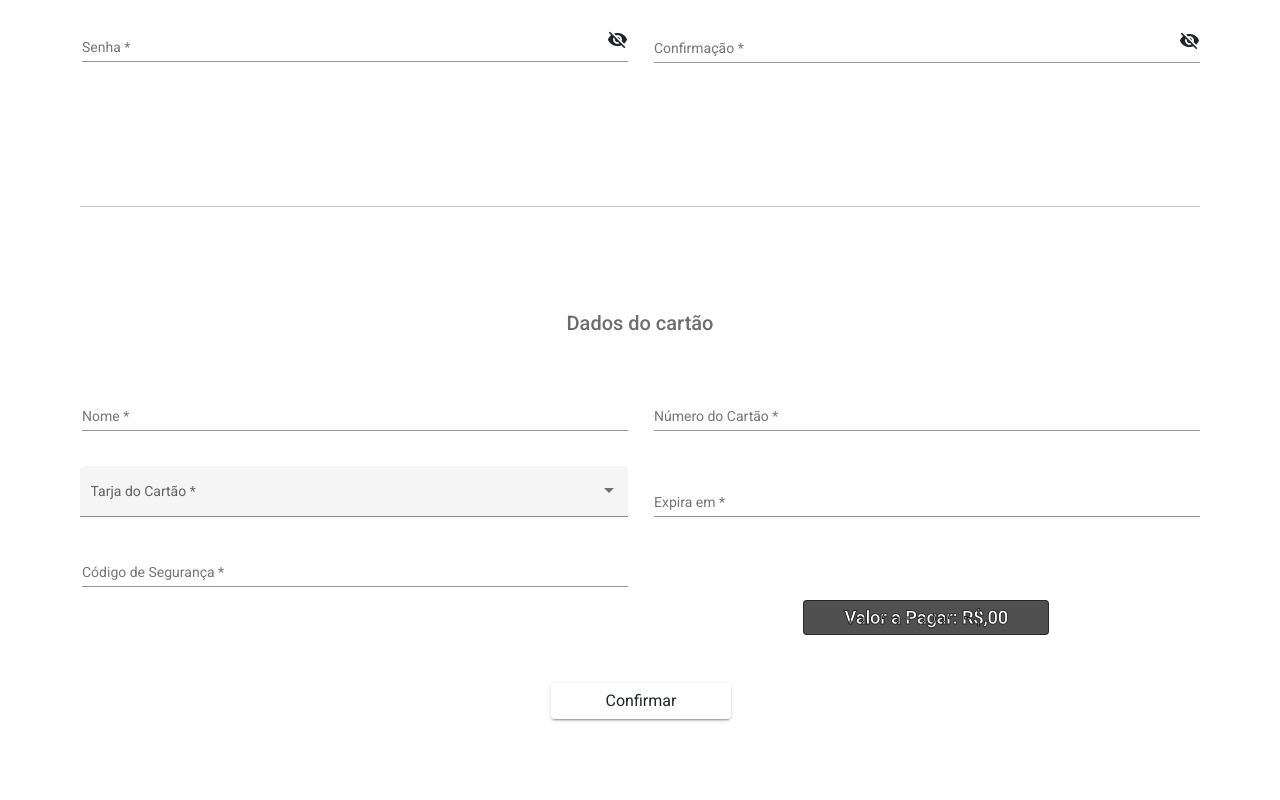
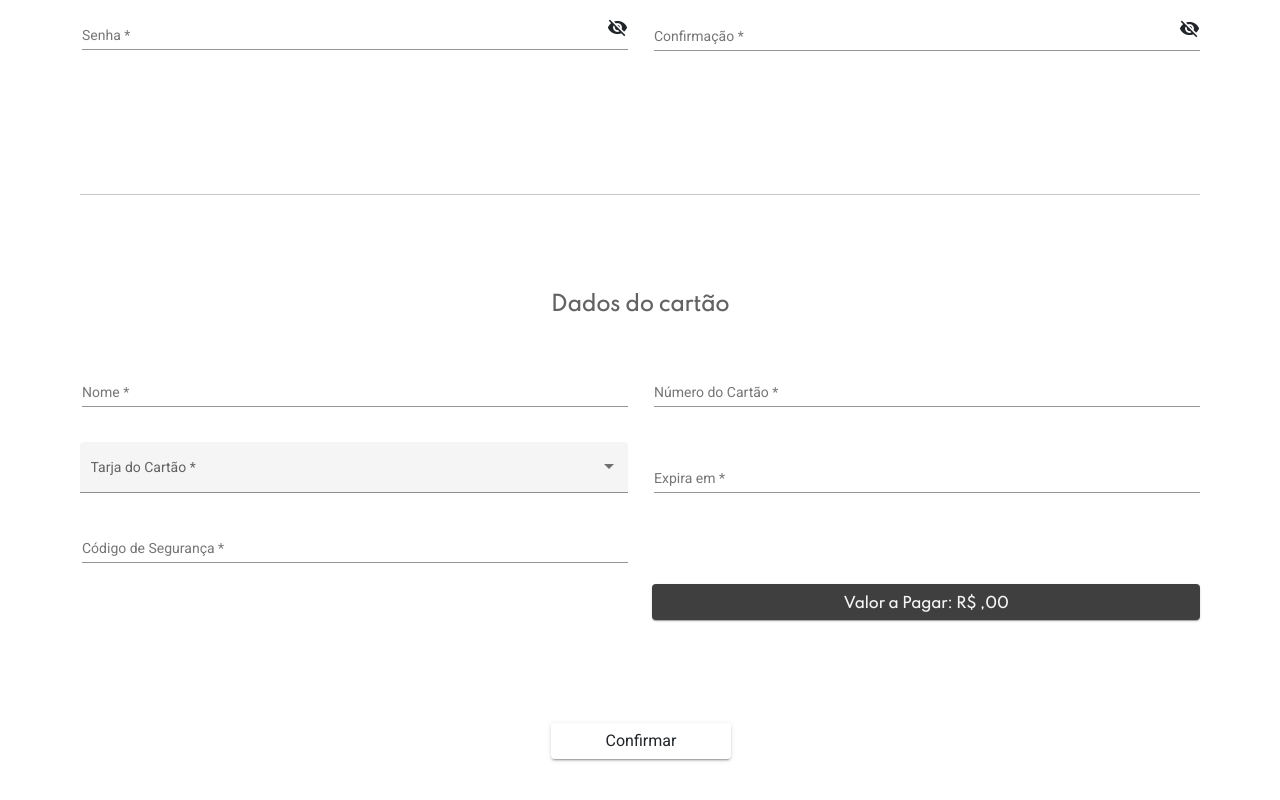
Before and after one commit to projeto-integrador-2022/qrcode-frontend, an Angular app: page /payment-methods in a window 1280 px wide. Shown: the part 732-1532 px from the top of the page. Built offline with nearby package versions, Linux system fonts and the light colour scheme.

Commit message:
Ajustes cosmeticos

```diff
--- a/src/app/app.component.scss
+++ b/src/app/app.component.scss
@@ -28,11 +28,13 @@ h1 {
   font-family: "Fredoka One", cursive;
   font-size: 40px;
   color: rgb(99, 99, 99);
+  cursor: default;
 }
 
 p {
   font-family: "Spartan", sans-serif;
   font-size: 20px;
+  cursor: default;
 }
 
 h4 {
--- a/src/app/features/pages/payment-methods/payment-methods.component.html
+++ b/src/app/features/pages/payment-methods/payment-methods.component.html
@@ -1,7 +1,7 @@
 <div class="container">
     <p class="text-center display-4 mb-5">Plano {{planTitle}}
 
-    <h2 class="text-center mt-5 mb-5">Dados de Acesso </h2>
+    <p class="text-center mt-5 mb-5 text-fixture " >Dados de Acesso </p>
 
     <div class="form-layout" novalidate>
         <form [formGroup]="formGroup" (ngSubmit)="onSubmit(formGroup.value)" class="form">
@@ -113,7 +113,7 @@
                 </div>
             </div>
             <hr class="my-4">
-            <h2 class="text-center mt-5 mb-5">Dados do cartão </h2>
+            <p class="text-center mt-5 mb-5 text-fixture ">Dados do cartão </p>
 
             <div class="row">
                 <div class="col">
@@ -167,9 +167,12 @@
                         </mat-error>
                     </mat-form-field>
 
-                    <div class="text-center mt-5 ">
-                        <mat-label class=" text-center label"><span>Valor a Pagar: R${{price}},00</span></mat-label>
-                    </div>
+
+                        <div class="text-center mt-5 ">
+                            <mat-card> <span>Valor a Pagar: R$ {{price}},00</span> </mat-card>
+                        </div>
+
+
 
                 </div>
             </div>
--- a/src/app/features/pages/payment-methods/payment-methods.component.scss
+++ b/src/app/features/pages/payment-methods/payment-methods.component.scss
@@ -32,34 +32,31 @@
   padding: 5px 0px 25px 2px;
   width: 100%;
 }
-
-.label {
-  font-size: 18px;
-  -webkit-text-stroke: 1px rgb(41, 41, 41);
-  -webkit-text-fill-color: white;
-  height:36px !important;
-  width: 250px !important;
-  font-weight: bold;
-  border: solid 1px rgb(41, 41, 41);
-  border-radius: 4px;
-  padding: 6px 40px 6px 40px;
-  background-color: rgb(80, 80, 80);
+mat-card {
+  margin-bottom: 50px;
+  background-color: #3f3f3f;
   color: whitesmoke;
-  cursor: default;
+  font-family: "Spartan", sans-serif;
+  font-weight: 600;
 }
-
-
-.span {
-  padding-left: 300px;
-  padding-right: 300px;
-}
-
-
 
 .form {
   min-width: none !important;
   max-width: none !important;
 }
+
+.text-fixture {
+  font-size: 20px;
+  font-weight: 600;
+  color: rgb(99, 99, 99);
+  cursor: default;
+}
+
+mat-card {
+  height: 36px;
+  padding: 10px 0 0 0 ;
+}
+
 
 textarea {
   height: 10px;
@@ -70,7 +67,7 @@ textarea {
 }
 
 h2 {
-  color: rgb(109, 109, 109);
+  color:  rgb(99, 99, 99);
 }
 
 .margin-fixture {
--- a/src/app/features/pages/us/us.component.html
+++ b/src/app/features/pages/us/us.component.html
@@ -23,6 +23,6 @@
         <div class="margin-fixture" *ngIf="i == size - 1">
             <app-contact-us-form></app-contact-us-form>
         </div>
-        <hr class="my-4">
+        <hr class="my-4" *ngIf="i != size - 1">
     </div>
 </div>
--- a/src/app/features/pages/us/us.component.scss
+++ b/src/app/features/pages/us/us.component.scss
@@ -9,5 +9,6 @@
     margin-top: 100px;
 }
 .margin-fixture {
-    margin-top: 200px;
+    margin: 150px 0 150px 0;
+
 }
--- a/src/app/features/pages/us/us.component.ts
+++ b/src/app/features/pages/us/us.component.ts
@@ -7,7 +7,7 @@ import SENTENCES from '../../../../assets/lib/sentences.json';
   styleUrls: ['./us.component.scss'],
 })
 export class UsComponent implements OnInit {
-  imageUrl: string = '../../../assets/images/banner-example.png';
+  imageUrl: string = '../../../assets/images/ppl-working-cropped.jpg';
   US_SENTENCES: any;
   size: number = 0;
   constructor() {
```
Also changed, not shown: 2 other files (tests, documents, lock files or other folders).
